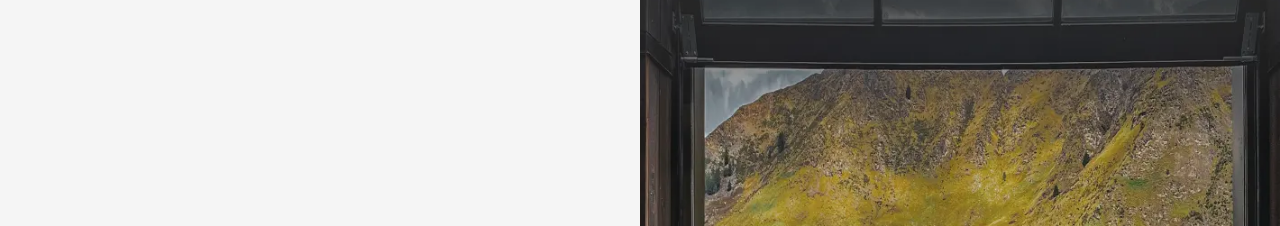
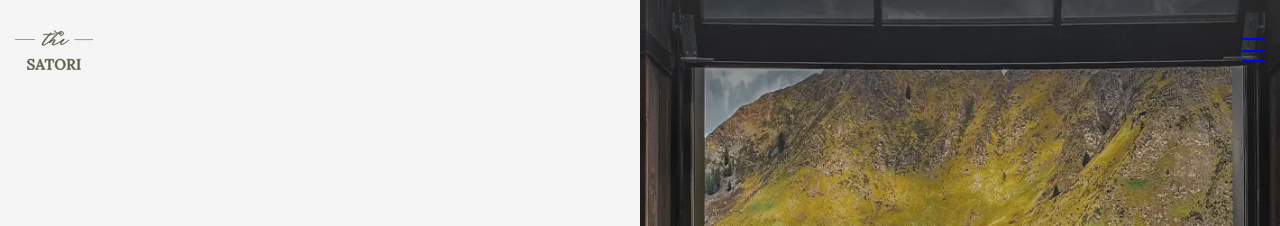
Before and after one commit to Andrew1aptev/satori, a plain HTML site: page index.html in a window 1280 px wide. Shown: the top 226 px of the page. Drawn offline with Linux system fonts and the light colour scheme.

Commit message:
some fix

```diff
--- a/index.html
+++ b/index.html
@@ -10,7 +10,20 @@
 </head>
 
 <body>
-    <header class="header"></header>
+    <header class="header">
+        <div class="header__container container">
+            <div class="header__wrapper">
+                <div class="logo">
+                    <a href="./index.html" class="logo__link" aria-label="Главная страница"></a>
+                </div>
+                <button class="header__button">
+                    <span class="header__button-line"></span>
+                    <span class="header__button-line"></span>
+                    <span class="header__button-line"></span>
+                </button>
+            </div>
+        </div>
+    </header>
     <main class="main">
         <section class="hero">
             <div class="hero__container container">
--- a/scss/abstracts/_variables.scss
+++ b/scss/abstracts/_variables.scss
@@ -1,5 +1,5 @@
 :root {
-  --container-max-width: 1200px;
+  --container-max-width: 1250px;
   --container-padding-inline: 15px;
   // fonts
   --font-family: "Manrope", sans-serif;
--- a/scss/components/_hero.scss
+++ b/scss/components/_hero.scss
@@ -1,12 +1,11 @@
 .hero {
-
+    height: 100vh;
     // .hero__container
 
     &__container {
         --container-max-width: 1920px;
         --container-padding-inline: 0px;
     }
-
     // .hero__wrapper
 
     &__wrapper {
@@ -16,7 +15,7 @@
         @media screen and (max-width: 1024px){
             grid-template-columns: 1fr;
             gap: 120px;
-            padding-top: 120px;
+            padding-top: 160px;
         }
     }
 
--- a/scss/components/_index.scss
+++ b/scss/components/_index.scss
@@ -2,4 +2,5 @@
 
 // Компоненты
 @forward "button";
+@forward "logo";
 @forward "hero";
--- /dev/null
+++ b/scss/components/_logo.scss
@@ -0,0 +1,12 @@
+.logo{
+
+    &__link{
+        display: block;
+        background-image: url("./../icons/logo.svg");
+        background-repeat: no-repeat;
+        background-size: cover;
+        background-position: center;
+        width: 78px;
+        height: 40px;
+    }
+}
--- a/scss/layout/_header.scss
+++ b/scss/layout/_header.scss
@@ -0,0 +1,36 @@
+.header{
+    background-color: transparent;
+    height: 100px;
+    display: flex;
+    align-items: center;
+    position: sticky;
+    top: 0;
+    z-index: 2;
+    &__wrapper{
+        display: flex;
+        justify-content: space-between;
+        align-items: center;
+    }
+    &__button{
+        width: 24px;
+        height: 24px;
+        background-color: transparent;
+        padding: 0;
+        border: none;
+        position: relative;
+        &-line{
+            border-radius: 60px;
+            position: absolute;
+            display: block;
+            background-color: blue;
+            width: 100%;
+            height: 2px;
+        }
+        &-line:nth-child(1){
+            top: 0;
+        }
+        &-line:nth-child(3){
+            bottom: 0;
+        }
+    }
+}
--- a/scss/layout/_main.scss
+++ b/scss/layout/_main.scss
@@ -1,3 +1,4 @@
 .main {
     flex-grow: 1;
+    margin-top: -100px;
 }
```
Also changed, not shown: css/main.css, icons/logo.svg (added), 1 other file.
